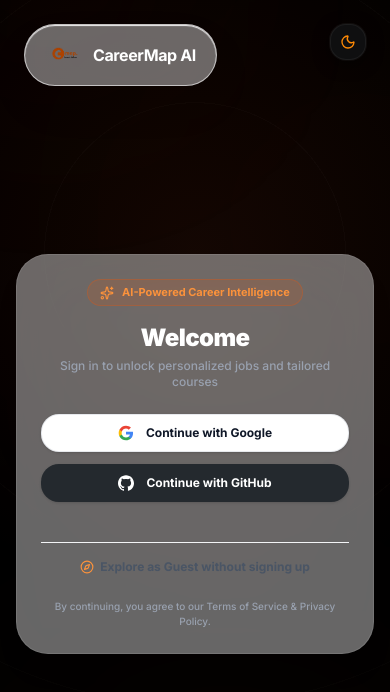
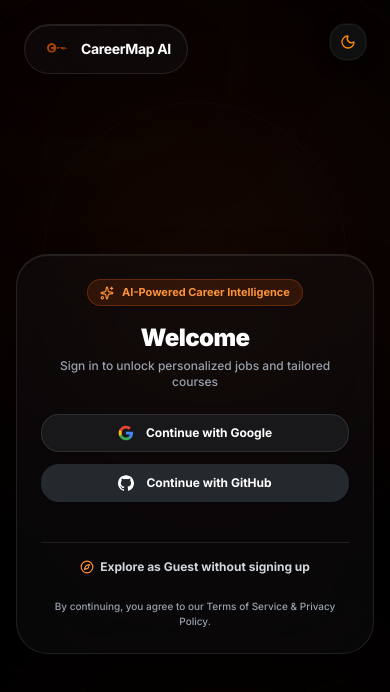
Before and after one commit to dp2005317/CAREER_MAP, a Next.js app: page /login in a window 390 px wide. Shown: the top 692 px of the page. Built offline with nearby package versions, Linux system fonts and the light colour scheme; no server answers.

Commit message:
style: improve login page and LiquidGlass aesthetics for dark mode

```diff
--- a/src/app/login/page.tsx
+++ b/src/app/login/page.tsx
@@ -117,9 +117,9 @@ export default function LoginPage() {
       {/* Brand Header & Theme Toggle */}
       <div className="absolute top-6 left-6 z-10">
         <Link href="/">
-          <LiquidGlass className="px-5 py-2.5 rounded-full flex items-center gap-2 cursor-pointer hover:bg-white/50 dark:hover:bg-white/10 transition-colors">
-            <BrandLogo width={160} height={160} className="object-contain w-auto h-10 scale-[1.2]" priority />
-            <span className="text-base font-bold tracking-tight text-gray-900 dark:text-white">CareerMap AI</span>
+          <LiquidGlass className="px-4 py-2 sm:px-5 sm:py-2.5 rounded-full flex items-center gap-2 cursor-pointer hover:bg-white/50 dark:hover:bg-white/10 transition-colors">
+            <BrandLogo width={160} height={160} className="object-contain w-auto h-8 sm:h-10 scale-[1.2]" priority />
+            <span className="text-sm sm:text-base font-bold tracking-tight text-gray-900 dark:text-white">CareerMap AI</span>
           </LiquidGlass>
         </Link>
       </div>
@@ -159,7 +159,7 @@ export default function LoginPage() {
             <button
               onClick={handleGoogleLogin}
               disabled={isLoading}
-              className="w-full bg-white text-gray-900 font-bold py-2.5 px-4 border border-gray-200/90 rounded-2xl shadow-sm hover:shadow-md hover:bg-gray-50 transition-all flex items-center justify-center gap-3 text-xs sm:text-sm cursor-pointer disabled:opacity-50"
+              className="w-full bg-white dark:bg-[#18181b] text-gray-900 dark:text-white font-bold py-2.5 px-4 border border-gray-200/90 dark:border-white/10 rounded-2xl shadow-sm hover:shadow-md hover:bg-gray-50 dark:hover:bg-zinc-800 transition-all flex items-center justify-center gap-3 text-xs sm:text-sm cursor-pointer disabled:opacity-50"
             >
               <svg className="w-4 h-4" viewBox="0 0 24 24">
                 <path d="M22.56 12.25c0-.78-.07-1.53-.2-2.25H12v4.26h5.92c-.26 1.37-1.04 2.53-2.21 3.31v2.77h3.57c2.08-1.92 3.28-4.74 3.28-8.09z" fill="#4285F4"/>
@@ -182,14 +182,14 @@ export default function LoginPage() {
           </div>
 
           {/* Guest / Demo Option */}
-          <div className="w-full mt-4 pt-4 border-t border-gray-100 flex flex-col items-center gap-2">
+          <div className="w-full mt-4 pt-4 border-t border-gray-200 dark:border-white/10 flex flex-col items-center gap-2">
             <button
               type="button"
               onClick={handleGuestLogin}
               disabled={isLoading}
-              className="text-xs font-bold text-gray-600 hover:text-blue-600 flex items-center gap-1.5 transition-colors cursor-pointer"
+              className="text-xs font-bold text-gray-600 dark:text-gray-300 hover:text-blue-600 dark:hover:text-blue-400 flex items-center gap-1.5 transition-colors cursor-pointer"
             >
-              <Compass className="w-3.5 h-3.5 text-blue-500" />
+              <Compass className="w-3.5 h-3.5 text-blue-500 dark:text-orange-400" />
               <span>Explore as Guest without signing up</span>
             </button>
           </div>
--- a/src/components/layout/LiquidGlass.tsx
+++ b/src/components/layout/LiquidGlass.tsx
@@ -8,7 +8,7 @@ interface LiquidGlassProps {
 
 export const LiquidGlass = ({ children, className = "", style = {} }: LiquidGlassProps) => (
   <div
-    className={`bg-white/40 backdrop-blur-[40px] border border-white/60 shadow-[inset_0_1px_1px_rgba(255,255,255,0.9),0_20px_40px_rgba(0,0,0,0.08)] ${className}`}
+    className={`bg-white/40 dark:bg-zinc-900/30 backdrop-blur-[40px] border border-white/60 dark:border-white/10 shadow-[inset_0_1px_1px_rgba(255,255,255,0.9),0_20px_40px_rgba(0,0,0,0.08)] dark:shadow-[inset_0_1px_1px_rgba(255,255,255,0.1),0_20px_40px_rgba(0,0,0,0.4)] ${className}`}
     style={{ WebkitBackdropFilter: 'blur(40px)', ...style }}
   >
     {children}
```
